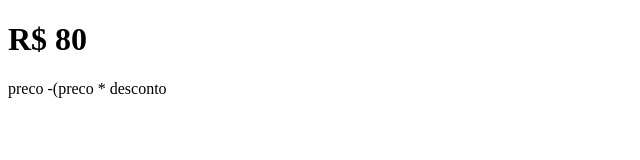
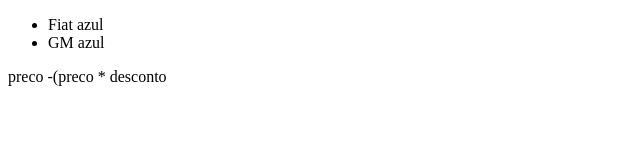
Before and after one commit to ValmyrTavares/Primeiro-VueJs, a plain HTML site: page index.html in a window 1280 px wide. Shown: the whole page, without its empty margins (0-640 px from the left). Drawn offline with Linux system fonts and the light colour scheme.

Commit message:
209 Um computed para carros azuis

```diff
--- a/index.html
+++ b/index.html
@@ -11,7 +11,10 @@
 
 <body>
   <div id="app">
-    <h1>{{total}}</h1>
+
+    <ul>
+      <li v-for="carro in carrosAzuis">{{carro.marca}} {{carro.cor}}</li>
+    </ul>
 
   </div>
 
@@ -24,7 +27,7 @@
         carros: [
           {
             marca: "Fiat",
-            cor: "vermelho"
+            cor: "azul"
           },
 
           {
@@ -34,17 +37,16 @@
 
           {
             marca: "GM",
-            cor: "Prata"
+            cor: "azul"
           }
         ],
 
-        preco: 100,
-        desconto: 0.2,
+
       },
       computed: {
-        total() {
-          return "R$ " + (this.preco - (this.preco * this.desconto))
-
+        carrosAzuis() {
+          const filtro = this.carros.filter(({ cor }) => cor === "azul")
+          return filtro
         }
       }
 
```
